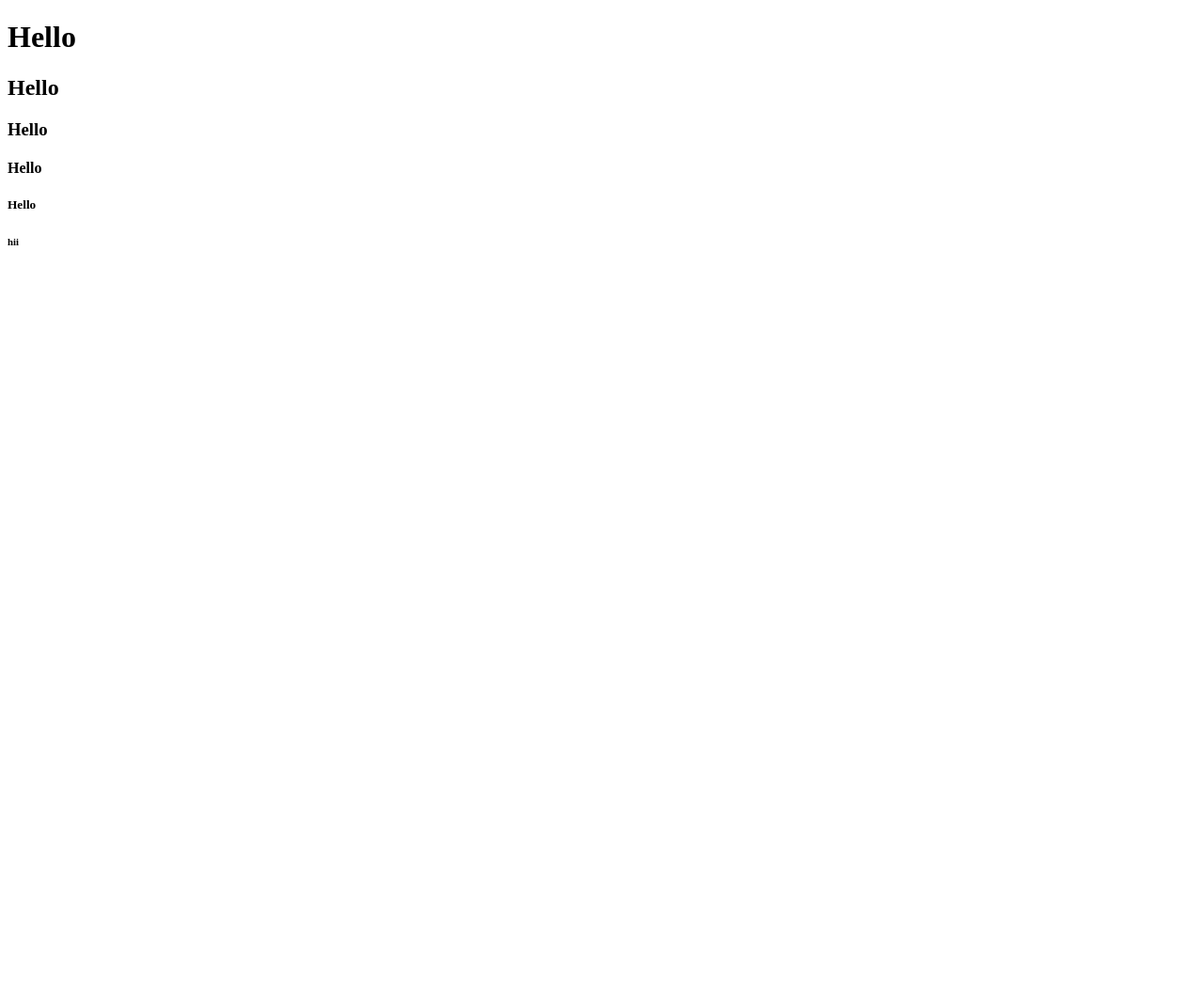
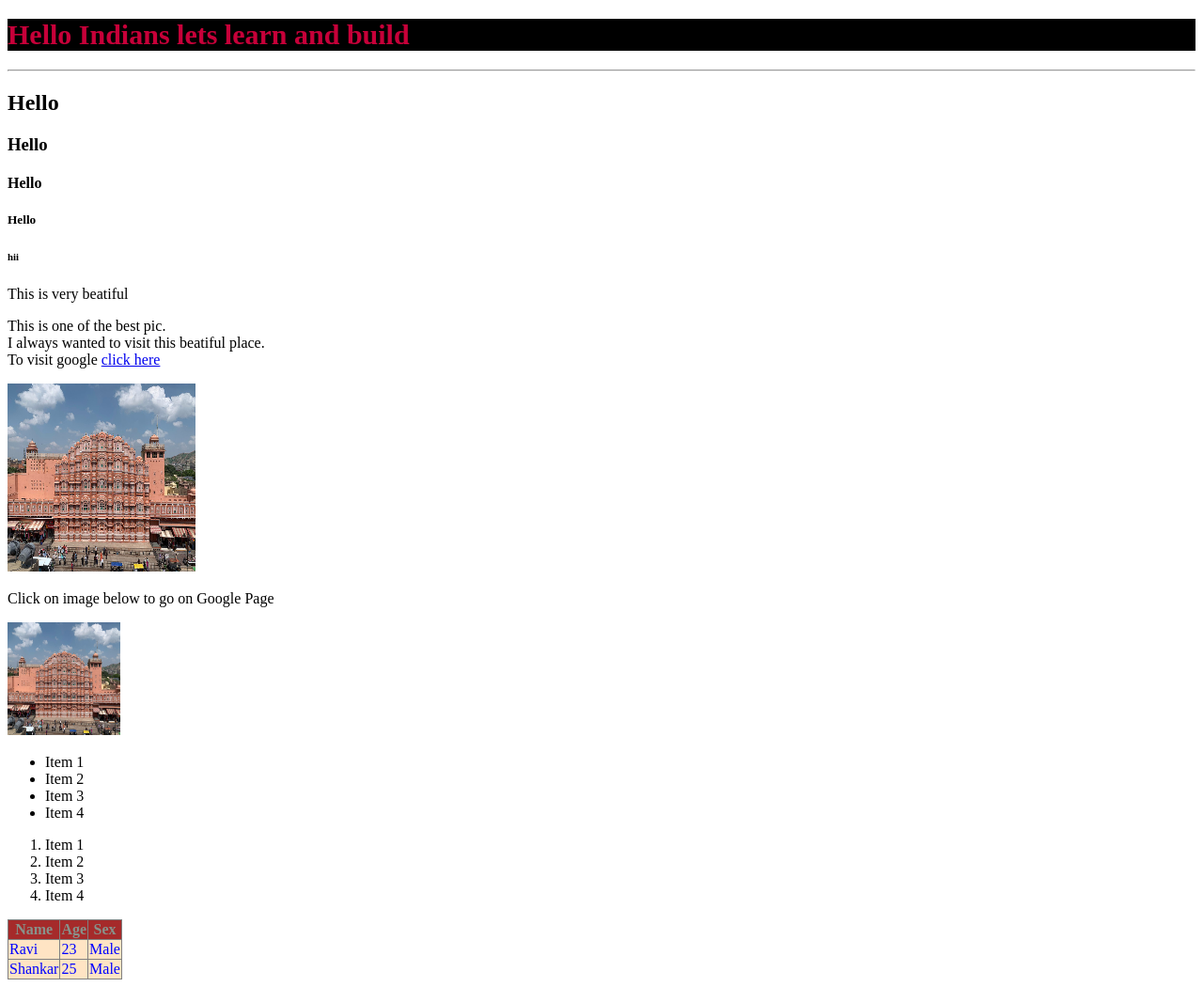
Before and after one commit to Ravishankar9921/FS-codes-LnB, a plain HTML site: page index.html in a window 1280 px wide. Shown: the whole page at 94% size. Before the commit the page ends 800 px from the top, so only its background shows below. Drawn offline with Linux system fonts and the light colour scheme.

Commit message:
Table,list

```diff
--- a/index.html
+++ b/index.html
@@ -4,15 +4,87 @@
     <meta charset="UTF-8">
     <meta http-equiv="X-UA-Compatible" content="IE=edge">
     <meta name="viewport" content="width=device-width, initial-scale=1.0">
-    <title>My code</title>
+    <title>My First Website</title>
+    <style>
+
+        table,tr,td,th{
+            border: 1px solid gray;
+             border-collapse:collapse;
+        }
+        th{
+            background: brown;
+            color: rgb(136, 146, 139);
+        }
+        td{
+            color: blue;
+            background-color: bisque;
+        }
+    </style>
 </head>
 <body>
-    <h1>Hello</h1>
+    <!-- heading tags -->
+    <h1 style="color: #C70039;font-size: 30px;background-color: black;">Hello Indians lets learn and build</h1>
+   <hr>
     <h2>Hello</h2>
     <h3>Hello</h3>
     <h4>Hello</h4>
     <h5>Hello</h5>
     <h6>hii</h6>
 
+    <!-- paaragraph -->
+
+    <p>This is very beatiful</p>
+    <p>This is one of the best pic. <br> I always wanted to visit this beatiful place.
+    <br>
+    To visit google
+    <a href="https://www.google.com/">click here</a>
+    </p>
+
+    <!-- image -->
+    <img src="/Hawa_Mahal.jpg" alt="Hawa Mahal image" height="200px" width="200px"/>
+
+    <p> Click on image below to go on Google Page</p>
+    <a href="https://google.com">
+        <img src="/Hawa_Mahal.jpg" alt="Hawa Mahal image" height="120px" width="120px"/>
+    </a>
+
+    <!-- list -->
+    <!-- unordered list -->
+    <ul>
+        <li>Item 1</li>
+        <li>Item 2</li>
+        <li>Item 3</li>
+        <li>Item 4</li>
+      </ul>
+      <!-- ordered list -->
+      <ol>
+        <li>Item 1</li>
+        <li>Item 2</li>
+        <li>Item 3</li>
+        <li>Item 4</li>
+      </ol>
+
+    <!-- table -->
+    <table>
+        <tr>
+            <th>Name</th>
+            <th>Age</th>
+            <th>Sex</th>
+        </tr>
+        <tr>
+            <td>Ravi</td>
+            <td>23</td>
+            <td>Male</td>
+        </tr>
+        <tr>
+            <td>Shankar</td>
+            <td>25</td>
+            <td>Male</td>
+        </tr>
+    </table>
+
+
+
+
 </body>
 </html>
```
Also changed, not shown: Hawa_Mahal.jpg (added).
